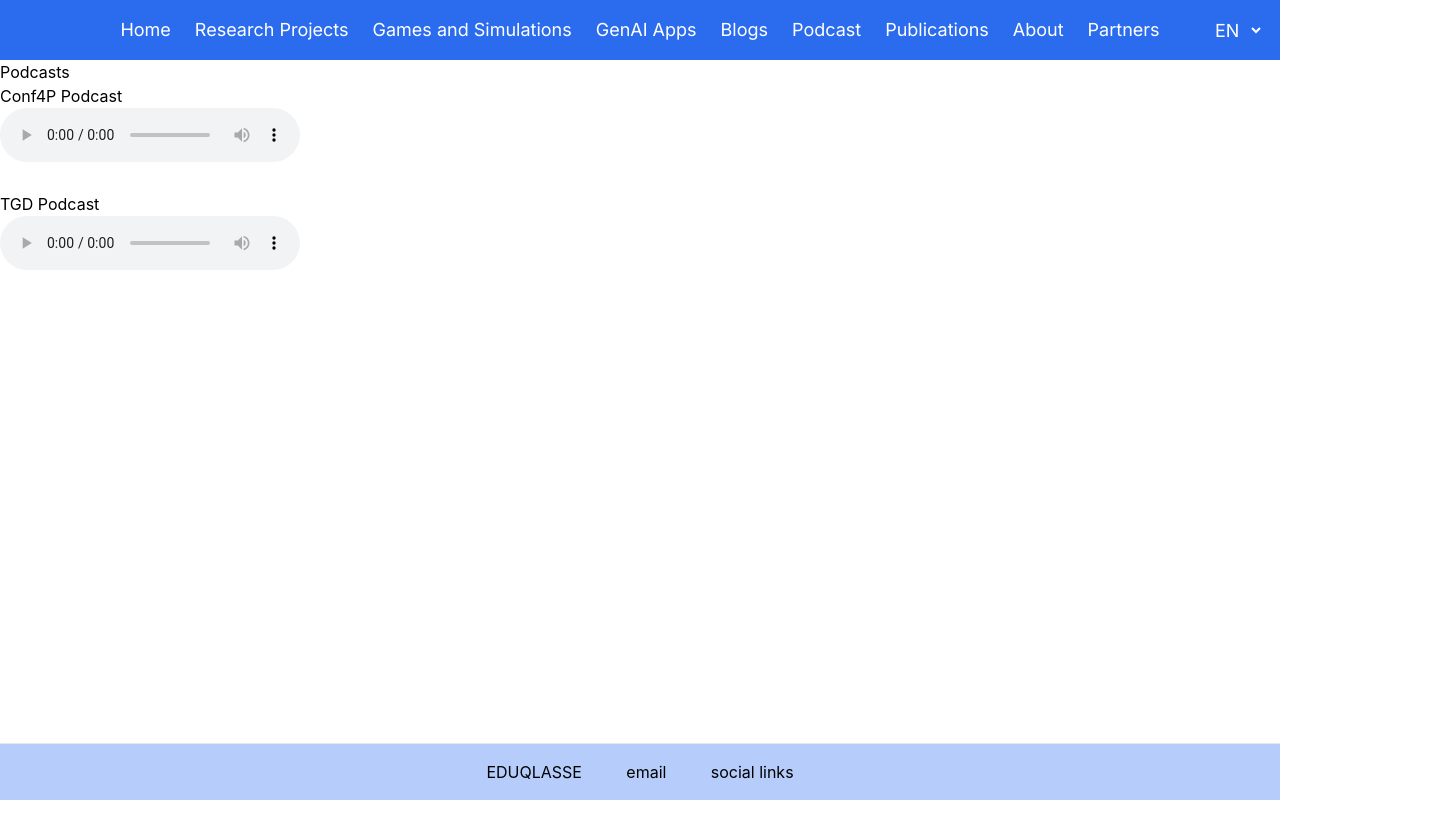
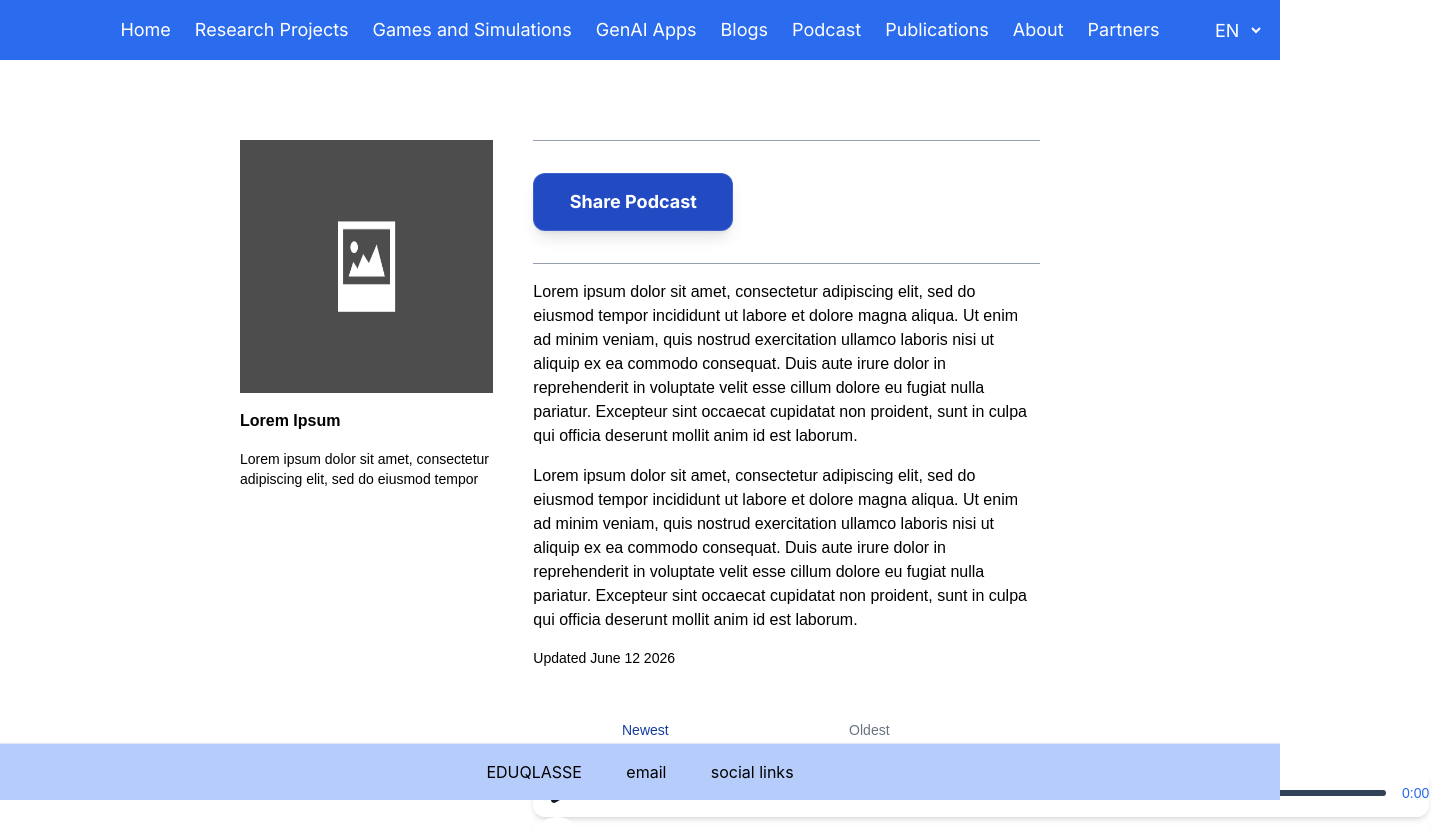
Before and after one commit to EduTech-Interactive/edutech-interactive.github.io, a React (Vite) app in the folder lab-site/: page /podcast in a window 1280 px wide. Shown: the top 829 px of the page, 1433 px wide, since content can reach past the window. Before the commit the page ends 800 px from the top, so only its background shows below. Built offline with nearby package versions, Linux system fonts and the light colour scheme; a web font is replaced by a local one.

Commit message:
podcasts page done

```diff
--- a/lab-site/package.json
+++ b/lab-site/package.json
@@ -18,7 +18,8 @@
     "lucide-react": "^1.7.0",
     "react": "^19.2.4",
     "react-dom": "^19.2.4",
-    "react-i18next": "^17.0.2"
+    "react-i18next": "^17.0.2",
+    "react-toastify": "^11.1.0"
   },
   "devDependencies": {
     "@eslint/js": "^9.39.4",
--- a/lab-site/src/components/games-and-simulations/games-and-simulations.tsx
+++ b/lab-site/src/components/games-and-simulations/games-and-simulations.tsx
@@ -80,7 +80,7 @@ const GamesAndSimulations = () => {
                 </div>
             </section>
 
-            <div className="px-10 lg:px-40 py-20 grid gap-10 grid-cols-1 lg:grid-cols-6">
+            <div className="px-10 lg:px-40 py-20 grid gap-10 grid-cols-1 lg:grid-cols-6 font-body">
               {GAME_DATA.map((d, idx) => (
                 <div
                   key={idx}
--- a/lab-site/src/components/podcast/podcast.tsx
+++ /dev/null
@@ -1,22 +0,0 @@
-import conf4pPodcast from "/podcasts/Conf4P.mp3";
-import TGDPodcast from "/podcasts/TGD.ogg";
-
-const Podcast = () => {
-  return (
-    <div>
-      <h1>Podcasts</h1>
-
-      <div style={{ marginBottom: "30px" }}>
-        <h3>Conf4P Podcast</h3>
-        <audio src={conf4pPodcast} controls />
-      </div>
-
-      <div>
-        <h3>TGD Podcast</h3>
-        <audio src={TGDPodcast} controls />
-      </div>
-    </div>
-  );
-};
-
-export default Podcast;
--- /dev/null
+++ b/lab-site/src/components/podcasts/podcast.tsx
@@ -0,0 +1,114 @@
+import React, { useState, useRef, useEffect } from 'react';
+import { Play, Pause } from 'lucide-react';
+
+// Define the interface for the component props
+export interface PodcastRowProps {
+  title: string;
+  src: string;
+}
+
+export const PodcastRow: React.FC<PodcastRowProps> = ({ title, src }) => {
+  const audioRef = useRef<HTMLAudioElement | null>(null);
+  const [isPlaying, setIsPlaying] = useState<boolean>(false);
+  const [currentTime, setCurrentTime] = useState<number>(0);
+  const [duration, setDuration] = useState<number>(0);
+
+  // Initialize audio object
+  useEffect(() => {
+    audioRef.current = new Audio(src);
+
+    const audio = audioRef.current;
+
+    // Event listeners to track audio states
+    const onLoadedMetadata = () => setDuration(audio.duration);
+    const onTimeUpdate = () => setCurrentTime(audio.currentTime);
+    const onEnded = () => {
+      setIsPlaying(false);
+      setCurrentTime(0);
+    };
+
+    audio.addEventListener('loadedmetadata', onLoadedMetadata);
+    audio.addEventListener('timeupdate', onTimeUpdate);
+    audio.addEventListener('ended', onEnded);
+
+    // Cleanup listeners on unmount
+    return () => {
+      audio.pause();
+      audio.removeEventListener('loadedmetadata', onLoadedMetadata);
+      audio.removeEventListener('timeupdate', onTimeUpdate);
+      audio.removeEventListener('ended', onEnded);
+    };
+  }, [src]);
+
+  // Handle Play / Pause toggle
+  const togglePlay = () => {
+    if (!audioRef.current) return;
+
+    if (isPlaying) {
+      audioRef.current.pause();
+    } else {
+      audioRef.current.play().catch((error) => {
+        console.error("Playback failed:", error);
+      });
+    }
+    setIsPlaying(!isPlaying);
+  };
+
+  // Handle manual progress bar scrubbing
+  const handleProgressChange = (e: React.ChangeEvent<HTMLInputElement>) => {
+    if (!audioRef.current) return;
+    const newTime = parseFloat(e.target.value);
+    audioRef.current.currentTime = newTime;
+    setCurrentTime(newTime);
+  };
+
+  // Helper function to format seconds into MM:SS
+  const formatTime = (timeInSeconds: number): string => {
+    if (isNaN(timeInSeconds)) return '0:00';
+    const minutes = Math.floor(timeInSeconds / 60);
+    const seconds = Math.floor(timeInSeconds % 60);
+    return `${minutes}:${seconds < 10 ? '0' : ''}${seconds}`;
+  };
+
+  return (
+    <div className="flex items-center gap-4 p- rounded-xl shadow-md w-full max-w-4xl">
+      {/* Big Play/Pause Button */}
+      <button
+        onClick={togglePlay}
+        className="flex items-center justify-center w-12 h-12 rounded-full bg-white text-slate-900 hover:bg-slate-200 transition-colors cursor-pointer shrink-0"
+        aria-label={isPlaying ? 'Pause podcast' : 'Play podcast'}
+      >
+        {isPlaying ? (
+          <Pause className="w-6 h-6 fill-current" />
+        ) : (
+          <Play className="w-6 h-6 fill-current ml-1" />
+        )}
+      </button>
+
+      {/* Podcast Title */}
+      <div className="font-semibold text-lg truncate min-w-[150px] max-w-[250px]">
+        {title}
+      </div>
+
+      {/* Progress Bar Container */}
+      <div className="flex items-center gap-2 grow">
+        <span className="text-xs text-slate-400 select-none">
+          {formatTime(currentTime)}
+        </span>
+        <input
+          type="range"
+          min="0"
+          max={duration || 100}
+          value={currentTime}
+          onChange={handleProgressChange}
+          className="w-full h-1.5 bg-slate-700 rounded-lg appearance-none cursor-pointer accent-white"
+        />
+      </div>
+
+      {/* Total Length */}
+      <div className="text-edu-blue-400 font-medium whitespace-nowrap shrink-0">
+        {formatTime(duration)}
+      </div>
+    </div>
+  );
+};
--- /dev/null
+++ b/lab-site/src/components/podcasts/podcasts.tsx
@@ -0,0 +1,139 @@
+import conf4pPodcast from "/podcasts/Conf4P.mp3";
+import TGDPodcast from "/podcasts/TGD.ogg";
+import placeholderImgSrc from "/img/shared/placeholder.png"
+import { Button } from "../shared/ui/button";
+import { useState } from "react";
+import { PodcastRow, type PodcastRowProps } from "./podcast";
+import { toast } from "react-toastify";
+import { useTranslation } from "react-i18next";
+
+
+const Podcasts = () => {
+
+  const {t} = useTranslation();
+
+  const [active, setActive] = useState("newest");
+
+  const PODCAST_DATA: Array<PodcastRowProps> =
+  [
+    {title: "Conf4P Podcast", src: conf4pPodcast},
+    {title: "TGD Podcast", src: TGDPodcast}
+  ]
+
+  function shareClicked()
+  {
+    try
+    {
+      navigator.clipboard.writeText(window.location.href);
+      toast.info(t("copyLink.toastSuccess"));
+    }
+    catch(ex)
+    {
+      toast.error(t("copyLink.toastError") + ex);
+    }
+
+  }
+
+  return (
+    <div className="px-10 lg:px-60 py-20 font-body">
+      <section className="flex flex-col md:flex-row gap-10">
+
+        {/*Left side*/}
+        <div className="flex-1">
+          <img className="w-full aspect-square" src={placeholderImgSrc} alt="placeholder">
+          </img>
+
+
+          <div className="my-4 font-bold">Lorem Ipsum</div>
+          <p className="text-sm">Lorem ipsum dolor sit amet, consectetur adipiscing elit, sed do eiusmod tempor </p>
+        </div>
+
+        {/*right side*/}
+        <div className="md:flex-2">
+          <div>
+            <hr className="border-gray-400 mb-8"></hr>
+            <Button onClick={() => {shareClicked()}}>{t("podcasts.shareBtnText")}</Button>
+            <hr className="border-gray-400 mt-8"></hr>
+          </div>
+
+          <div className="m-4"></div>
+
+          <p>
+            Lorem ipsum dolor sit amet, consectetur adipiscing elit, sed do eiusmod tempor incididunt ut labore et dolore magna aliqua. Ut enim ad minim veniam, quis nostrud exercitation ullamco laboris nisi ut aliquip ex ea commodo consequat. Duis aute irure dolor in reprehenderit in voluptate velit esse cillum dolore eu fugiat nulla pariatur. Excepteur sint occaecat cupidatat non proident, sunt in culpa qui officia deserunt mollit anim id est laborum.
+          </p>
+
+          <div className="m-4"></div>
+
+          <p>
+            Lorem ipsum dolor sit amet, consectetur adipiscing elit, sed do eiusmod tempor incididunt ut labore et dolore magna aliqua. Ut enim ad minim veniam, quis nostrud exercitation ullamco laboris nisi ut aliquip ex ea commodo consequat. Duis aute irure dolor in reprehenderit in voluptate velit esse cillum dolore eu fugiat nulla pariatur. Excepteur sint occaecat cupidatat non proident, sunt in culpa qui officia deserunt mollit anim id est laborum.
+          </p>
+
+          <div className="m-4"></div>
+
+          <p className="text-sm">Updated June 12 2026</p>
+
+          <div className="m-10"></div>
+
+          <div className="w-full max-w-md">
+
+
+          {/*tabs*/}
+          <div className="relative flex border-b border-gray-200">
+
+            {/*tab btns*/}
+            <button
+              onClick={() => setActive("newest")}
+              className={`flex-1 py-3 text-sm font-medium transition-colors ${
+                active === "newest"
+                  ? "text-edu-blue-600"
+                  : "text-gray-500 hover:text-gray-700"
+              }`}
+            >
+              {t("podcasts.tabs.newestBtn")}
+            </button>
+
+            <button
+              onClick={() => setActive("oldest")}
+              className={`flex-1 py-3 text-sm font-medium transition-colors ${
+                active === "oldest"
+                  ? "text-blue-600"
+                  : "text-gray-500 hover:text-gray-700"
+              }`}
+            >
+              {t("podcasts.tabs.oldestBtn")}
+            </button>
+
+            {/*underline*/}
+            <div
+              className={`absolute bottom-0 left-0 h-[2px] w-1/2 bg-edu-blue-600 transition-transform duration-300 ease-in-out ${
+                active === "oldest" ? "translate-x-full" : "translate-x-0"
+              }`}
+            />
+          </div>
+
+          {/* Content area (optional) */}
+          <div className="py-4 text-sm text-gray-600 md:w-[900px]">
+            {active === "newest" ?
+              <div>
+                {PODCAST_DATA.map
+                  (d =>
+                    <PodcastRow title={d.title} src={d.src}></PodcastRow>
+                  )
+                }
+              </div>:
+              <div>
+                  {PODCAST_DATA.reverse().map
+                  (d =>
+                    <PodcastRow title={d.title} src={d.src}></PodcastRow>
+                  )
+                }
+              </div>}
+          </div>
+        </div>
+        </div>
+      </section>
+    </div>
+  );
+};
+
+export default Podcasts;
--- a/lab-site/src/i18n/i18n.ts
+++ b/lab-site/src/i18n/i18n.ts
@@ -196,6 +196,21 @@ i18n
               "heading": "Featured Project: Calculus Buddy",
               "desc": "AI-powered tutoring for higher education mathematics.",
               "btnText": "Discover The Project"
+            }
+          },
+
+          "podcasts":
+          {
+            "shareBtnText": "Share Podcast",
+            "tabs":
+            {
+              "newestBtn": "Newest",
+              "oldestBtn": "Oldest"
+            },
+            "copyLink":
+            {
+              "toastSuccess": "Successfully copied link",
+              "toastError": "Error copying link"
             }
           },
 
@@ -460,6 +475,21 @@ i18n
             }
           },
 
+          "podcasts":
+          {
+            "shareBtnText": "Partager le balado",
+            "tabs":
+            {
+              "newestBtn": "Plus récents",
+              "oldestBtn": "Plus anciens"
+            },
+            "copyLink":
+            {
+              "toastSuccess": "Lien copié avec succès",
+              "toastError": "Lien copié avec succès"
+            }
+          },
+
           "researchProjects":
           {
             "title": "Nos projets de recherche",
--- a/lab-site/src/routes/pages.tsx
+++ b/lab-site/src/routes/pages.tsx
@@ -7,7 +7,7 @@ import ResearchProjects from '../components/research-projects/research-approach'
 import { About } from '../components/about/about'
 import GenAiApps from '../components/gen-ai-apps/gen-ai-apps'
 import Blog from '../components/blog/blog'
-import Podcast from '../components/podcast/podcast'
+import Podcasts from '../components/podcasts/podcasts'
 import Publications from '../components/publications/publications'
 import GamesAndSimulations from '../components/games-and-simulations/games-and-simulations'
 export const routeDefinitions = [
@@ -58,7 +58,7 @@ export const routeDefinitions = [
   createRoute({
     getParentRoute: () => rootRoute,
     path: '/podcast',
-    component: Podcast,
+    component: Podcasts,
   }),
 
   //podcast
--- a/lab-site/src/routes/root.tsx
+++ b/lab-site/src/routes/root.tsx
@@ -1,6 +1,7 @@
 import { createRootRoute, Outlet } from '@tanstack/react-router'
 import Navbar from '../components/shared/navbar'
 import Footer from '../components/shared/ui/footer'
+import { ToastContainer } from 'react-toastify'
 // import { TanStackRouterDevtools } from '@tanstack/router-devtools'
 
 export const rootRoute = createRootRoute({
@@ -10,6 +11,7 @@ export const rootRoute = createRootRoute({
         <Outlet />
         {/* <TanStackRouterDevtools /> */}
         <Footer></Footer>
+        <ToastContainer></ToastContainer>
     </>
   ),
 })
```
Also changed, not shown: 7 other files (tests, documents, lock files or other folders).
